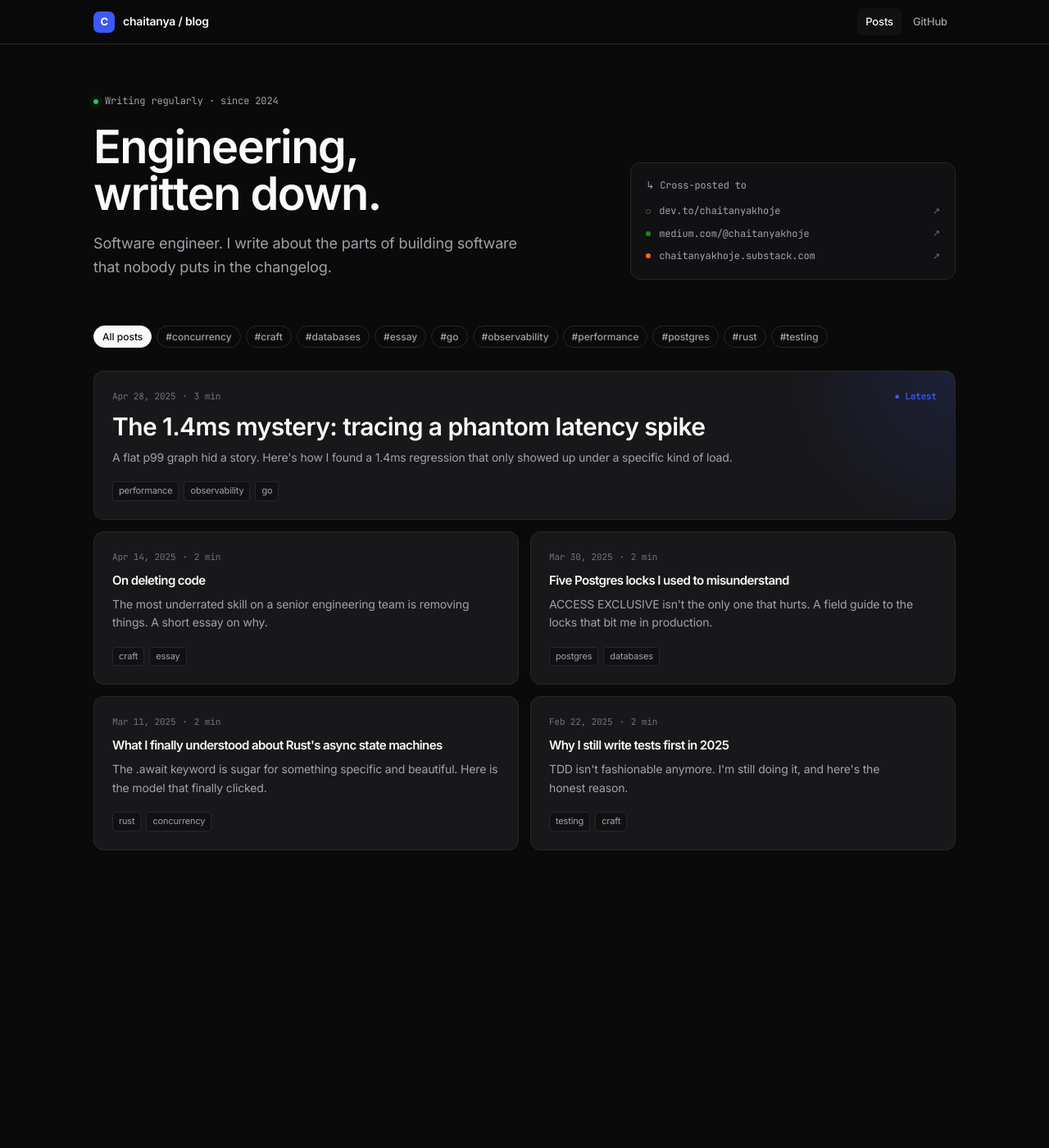
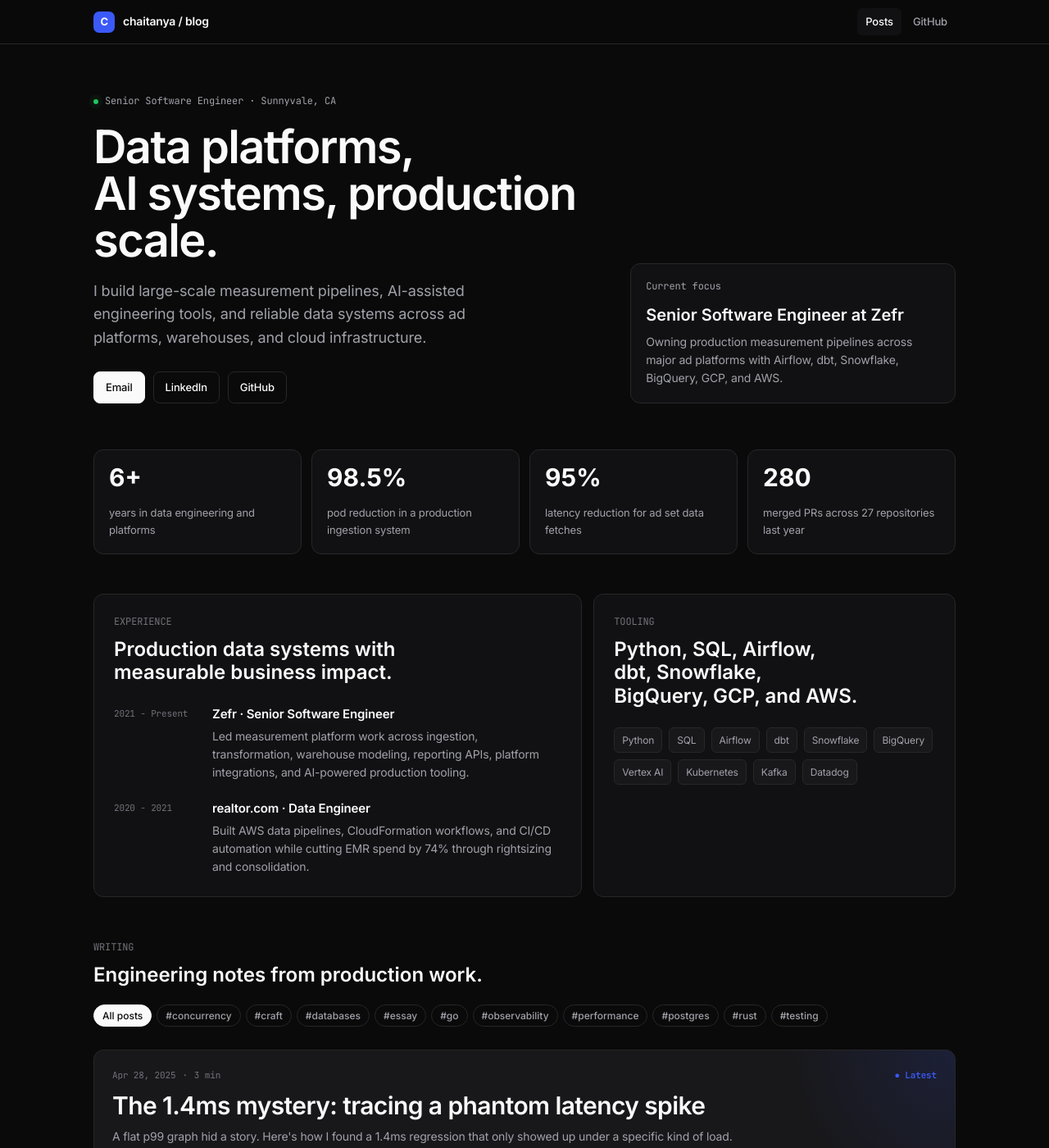
Before and after one commit to ChaitanyaKhoje/chaitanyakhoje.github.io, a Jekyll site: the page built from index.html, in a window 1280 px wide and 1400 px high. Shown: the whole window at 82% size. Built offline with Jekyll 4.4.1, drawn with Linux system fonts in a browser that asks for light colours.

Commit message:
feat: align homepage with resume profile

```diff
--- a/_config.yml
+++ b/_config.yml
@@ -1,12 +1,12 @@
 title: "Chaitanya Khoje Blog"
-tagline: "Engineering, written down."
+tagline: "Senior software engineer focused on data platforms, AI systems, and production efficiency."
 author:
   name: "Chaitanya Khoje"
   email: "chaitanyakhoje9@gmail.com"
   github: "chaitanyakhoje"
 description: >-
-  Chaitanya Khoje's personal engineering blog. Software engineering observations —
-  performance, databases, Rust, Go, craft.
+  Chaitanya Khoje's personal site and engineering blog. Senior software engineer
+  focused on data platforms, AI systems, measurement pipelines, and production efficiency.
 baseurl: ""
 url: "https://chaitanyakhoje.github.io"
 
--- a/_layouts/home.html
+++ b/_layouts/home.html
@@ -9,34 +9,89 @@
     <div>
       <div class="hero-status fade-in">
         <span class="status-dot"></span>
-        <span class="hero-status-text">Writing regularly · since 2024</span>
+        <span class="hero-status-text">Senior Software Engineer · Sunnyvale, CA</span>
       </div>
-      <h1 class="hero-title fade-in fade-in-1">Engineering,<br>written down.</h1>
+      <h1 class="hero-title fade-in fade-in-1">Data platforms,<br>AI systems, production scale.</h1>
       <p class="hero-bio fade-in fade-in-2">
-        Software engineer. I write about the parts of building software that nobody puts in the changelog.
+        I build large-scale measurement pipelines, AI-assisted engineering tools, and reliable data systems across ad platforms, warehouses, and cloud infrastructure.
+      </p>
+      <div class="hero-actions fade-in fade-in-3">
+        <a class="btn btn-primary" href="mailto:chaitanyakhoje9@gmail.com">Email</a>
+        <a class="btn" href="https://www.linkedin.com/in/chaitanyakhoje/" target="_blank" rel="noopener">LinkedIn</a>
+        <a class="btn" href="https://github.com/ChaitanyaKhoje" target="_blank" rel="noopener">GitHub</a>
+      </div>
+    </div>
+    <div class="hero-card fade-in fade-in-2">
+      <p class="hero-card-label">Current focus</p>
+      <p class="hero-card-title">Senior Software Engineer at Zefr</p>
+      <p class="hero-card-copy">
+        Owning production measurement pipelines across major ad platforms with Airflow, dbt, Snowflake, BigQuery, GCP, and AWS.
       </p>
     </div>
-    <div class="hero-card fade-in fade-in-2">
-      <p class="hero-card-label">↳ Cross-posted to</p>
-      <ul class="platform-list">
-        <li class="platform-item">
-          <span class="platform-dot" style="background:#0a0a0a;border:1px solid #555"></span>
-          <span class="platform-name">dev.to/chaitanyakhoje</span>
-          <span class="platform-arrow">↗</span>
-        </li>
-        <li class="platform-item">
-          <span class="platform-dot" style="background:#1a8917"></span>
-          <span class="platform-name">medium.com/@chaitanyakhoje</span>
-          <span class="platform-arrow">↗</span>
-        </li>
-        <li class="platform-item">
-          <span class="platform-dot" style="background:#ff6719"></span>
-          <span class="platform-name">chaitanyakhoje.substack.com</span>
-          <span class="platform-arrow">↗</span>
-        </li>
-      </ul>
+  </section>
+
+  <section class="impact-grid fade-in fade-in-3" aria-label="Resume highlights">
+    <div class="impact-item">
+      <span class="impact-value">6+</span>
+      <span class="impact-label">years in data engineering and platforms</span>
+    </div>
+    <div class="impact-item">
+      <span class="impact-value">98.5%</span>
+      <span class="impact-label">pod reduction in a production ingestion system</span>
+    </div>
+    <div class="impact-item">
+      <span class="impact-value">95%</span>
+      <span class="impact-label">latency reduction for ad set data fetches</span>
+    </div>
+    <div class="impact-item">
+      <span class="impact-value">280</span>
+      <span class="impact-label">merged PRs across 27 repositories last year</span>
     </div>
   </section>
+
+  <section class="profile-grid fade-in fade-in-4">
+    <article class="profile-panel">
+      <p class="section-kicker">Experience</p>
+      <h2 class="section-title">Production data systems with measurable business impact.</h2>
+      <div class="timeline-list">
+        <div class="timeline-item">
+          <span class="timeline-date">2021 - Present</span>
+          <div>
+            <h3>Zefr · Senior Software Engineer</h3>
+            <p>Led measurement platform work across ingestion, transformation, warehouse modeling, reporting APIs, platform integrations, and AI-powered production tooling.</p>
+          </div>
+        </div>
+        <div class="timeline-item">
+          <span class="timeline-date">2020 - 2021</span>
+          <div>
+            <h3>realtor.com · Data Engineer</h3>
+            <p>Built AWS data pipelines, CloudFormation workflows, and CI/CD automation while cutting EMR spend by 74% through rightsizing and consolidation.</p>
+          </div>
+        </div>
+      </div>
+    </article>
+    <article class="profile-panel">
+      <p class="section-kicker">Tooling</p>
+      <h2 class="section-title">Python, SQL, Airflow, dbt, Snowflake, BigQuery, GCP, and AWS.</h2>
+      <div class="skill-cloud">
+        <span>Python</span>
+        <span>SQL</span>
+        <span>Airflow</span>
+        <span>dbt</span>
+        <span>Snowflake</span>
+        <span>BigQuery</span>
+        <span>Vertex AI</span>
+        <span>Kubernetes</span>
+        <span>Kafka</span>
+        <span>Datadog</span>
+      </div>
+    </article>
+  </section>
+
+  <div class="posts-heading fade-in fade-in-4">
+    <p class="section-kicker">Writing</p>
+    <h2 class="section-title">Engineering notes from production work.</h2>
+  </div>
 
   <!-- Tag filter -->
   <div class="tag-filters fade-in fade-in-3" id="tag-filters">
--- a/assets/css/blog.css
+++ b/assets/css/blog.css
@@ -169,6 +169,13 @@
   text-wrap: pretty;
 }
 
+.hero-actions {
+  display: flex;
+  gap: 10px;
+  margin-top: 26px;
+  flex-wrap: wrap;
+}
+
 .hero-card {
   background: var(--surface);
   border: 1px solid var(--rule);
@@ -181,6 +188,19 @@
   color: var(--ink-soft);
   margin-bottom: 12px;
   font-family: var(--mono);
+}
+
+.hero-card-title {
+  font-size: 20px;
+  line-height: 1.2;
+  font-weight: 600;
+  letter-spacing: 0;
+  margin-bottom: 10px;
+}
+
+.hero-card-copy {
+  color: var(--ink-soft);
+  font-size: 14px;
 }
 
 .platform-list { list-style: none; display: flex; flex-direction: column; gap: 8px; }
@@ -197,6 +217,135 @@
 .platform-dot { width: 6px; height: 6px; border-radius: 50%; flex-shrink: 0; }
 .platform-name { color: var(--ink-soft); font-family: var(--mono); font-size: 12px; }
 .platform-arrow { margin-left: auto; font-size: 11px; color: var(--ink-faint); }
+
+/* ── Profile sections ─────────────────────────────────── */
+.impact-grid {
+  display: grid;
+  grid-template-columns: repeat(4, 1fr);
+  gap: 12px;
+  margin-bottom: 48px;
+}
+
+@media (max-width: 860px) {
+  .impact-grid { grid-template-columns: repeat(2, 1fr); }
+}
+
+@media (max-width: 520px) {
+  .impact-grid { grid-template-columns: 1fr; }
+}
+
+.impact-item,
+.profile-panel {
+  border: 1px solid var(--rule);
+  background: var(--surface);
+  border-radius: 12px;
+}
+
+.impact-item {
+  padding: 18px;
+  min-height: 128px;
+  display: flex;
+  flex-direction: column;
+  justify-content: space-between;
+}
+
+.impact-value {
+  font-size: 30px;
+  line-height: 1;
+  font-weight: 650;
+  letter-spacing: 0;
+}
+
+.impact-label {
+  color: var(--ink-soft);
+  font-size: 13px;
+}
+
+.profile-grid {
+  display: grid;
+  grid-template-columns: 1.35fr 1fr;
+  gap: 14px;
+  margin-bottom: 52px;
+}
+
+@media (max-width: 760px) {
+  .profile-grid { grid-template-columns: 1fr; }
+}
+
+.profile-panel {
+  padding: 24px;
+}
+
+.section-kicker {
+  font-size: 12px;
+  color: var(--ink-faint);
+  font-family: var(--mono);
+  margin-bottom: 10px;
+  text-transform: uppercase;
+}
+
+.section-title {
+  font-size: 24px;
+  font-weight: 600;
+  line-height: 1.18;
+  letter-spacing: 0;
+  text-wrap: balance;
+}
+
+.timeline-list {
+  margin-top: 24px;
+  display: flex;
+  flex-direction: column;
+  gap: 20px;
+}
+
+.timeline-item {
+  display: grid;
+  grid-template-columns: 104px 1fr;
+  gap: 16px;
+}
+
+@media (max-width: 540px) {
+  .timeline-item { grid-template-columns: 1fr; gap: 6px; }
+}
+
+.timeline-date {
+  color: var(--ink-faint);
+  font-family: var(--mono);
+  font-size: 11px;
+  padding-top: 3px;
+}
+
+.timeline-item h3 {
+  font-size: 15px;
+  font-weight: 600;
+  margin-bottom: 4px;
+}
+
+.timeline-item p {
+  color: var(--ink-soft);
+  font-size: 14px;
+}
+
+.skill-cloud {
+  display: flex;
+  gap: 8px;
+  flex-wrap: wrap;
+  margin-top: 24px;
+}
+
+.skill-cloud span {
+  font-size: 12px;
+  color: var(--ink-soft);
+  border: 1px solid var(--rule);
+  background: var(--elev);
+  border-radius: 6px;
+  padding: 5px 9px;
+}
+
+.posts-heading {
+  margin-bottom: 22px;
+}
 
 /* ── Tag filter ───────────────────────────────────────── */
 .tag-filters {
```
